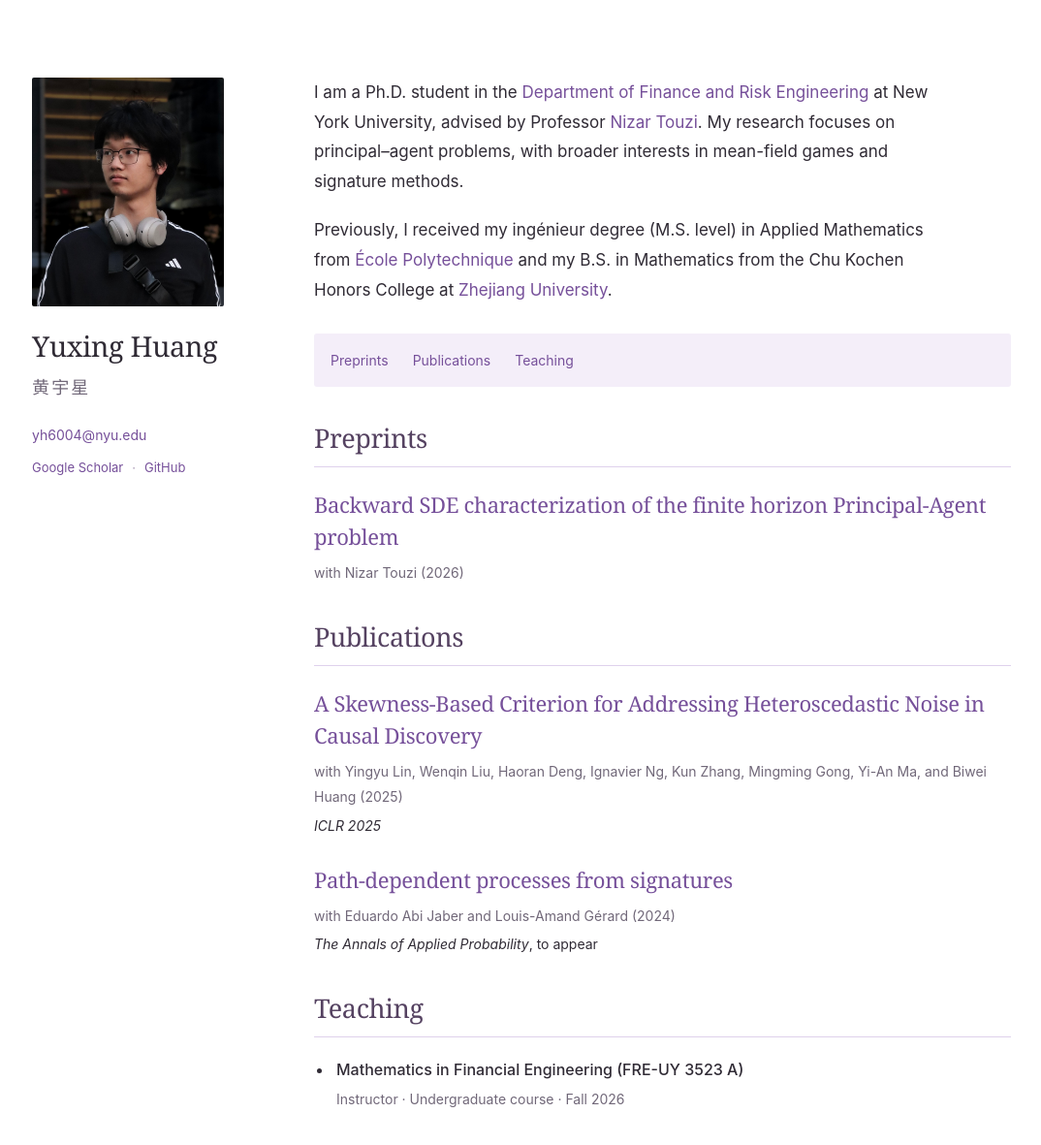
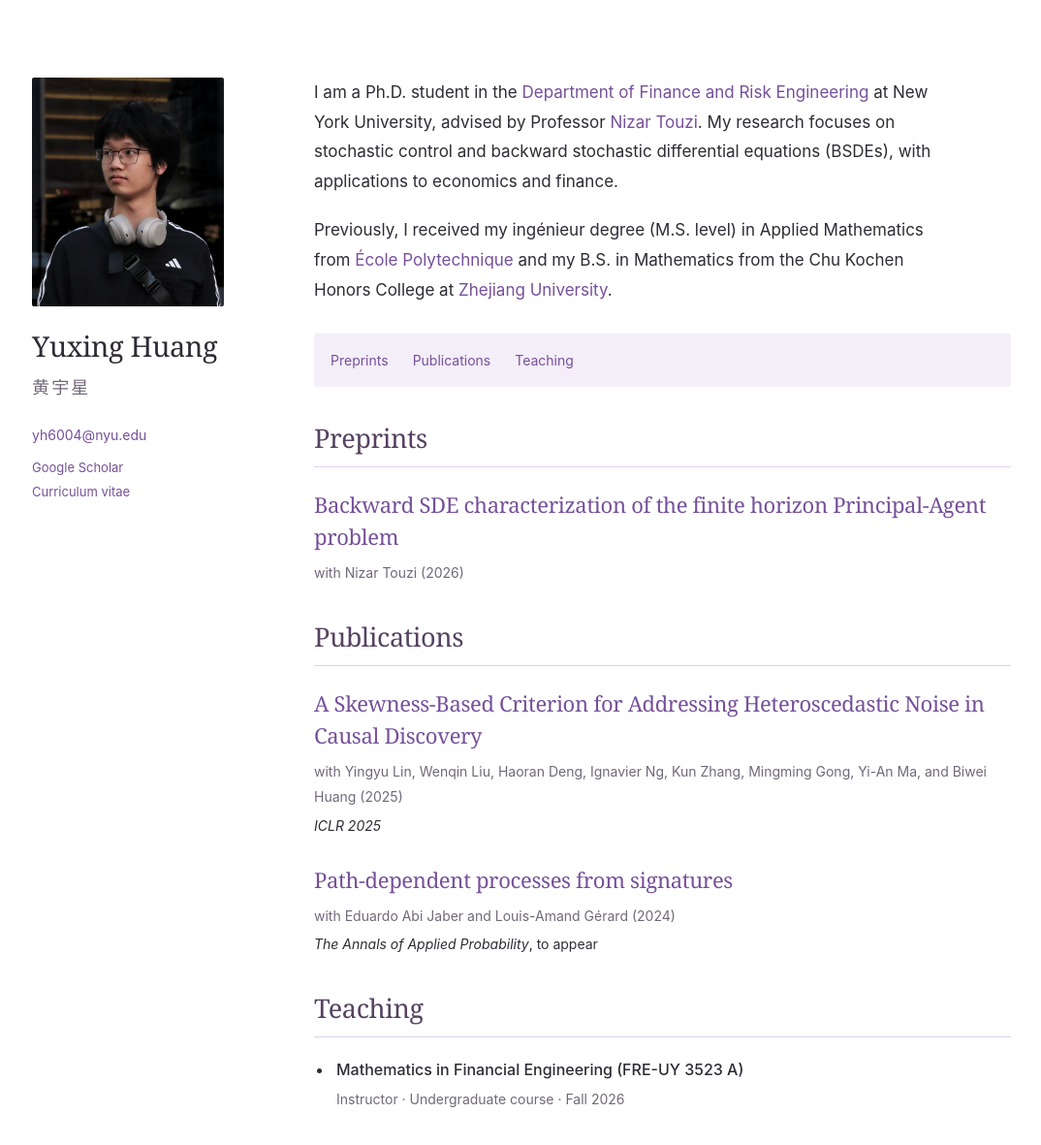
Before and after one commit to YuxingMath/yuxingmath.github.io, a Jekyll site: the page built from _pages/about.md, in a window 1280 px wide and 1235 px high. Shown: the top 1181 px of the window at 97% size, without its empty margins (102-1176 px from the left). Built offline with Jekyll 4.4.1, drawn with Linux system fonts in a browser that asks for light colours.

Commit message:
Update research introduction and add downloadable CV

```diff
--- a/_config.yml
+++ b/_config.yml
@@ -1,6 +1,6 @@
 title: Yuxing Huang
 name: Yuxing Huang
-description: "Yuxing Huang — Ph.D. student in mathematical finance at New York University. Research in principal–agent problems, mean-field games, and signature methods."
+description: "Yuxing Huang — Ph.D. student at New York University. Research in stochastic control and backward stochastic differential equations (BSDEs), with applications to economics and finance."
 url: https://yuxingmath.github.io
 baseurl: ""
 repository: YuxingMath/yuxingmath.github.io
@@ -15,7 +15,7 @@ author:
   avatar: /images/yuxing_3.jpg
   email: yh6004@nyu.edu
   googlescholar: https://scholar.google.com/citations?user=cfIO29cAAAAJ&hl=en
-  github: https://github.com/YuxingMath
+  cv: /assets/pdf/CV_yuxing.pdf
 
 markdown: kramdown
 highlighter: rouge
--- a/_layouts/academic.html
+++ b/_layouts/academic.html
@@ -27,8 +27,7 @@
           <a class="profile-email" href="mailto:{{ site.author.email }}">{{ site.author.email }}</a>
           <div class="profile-links">
             <a href="{{ site.author.googlescholar | escape }}">Google Scholar</a>
-            <span aria-hidden="true">·</span>
-            <a href="{{ site.author.github }}">GitHub</a>
+            <a href="{{ site.author.cv | relative_url }}" type="application/pdf">Curriculum vitae</a>
           </div>
         </div>
       </aside>
--- a/_pages/about.md
+++ b/_pages/about.md
@@ -2,12 +2,12 @@
 layout: home
 permalink: /
 title: "Yuxing Huang"
-description: "Yuxing Huang is a Ph.D. student in mathematical finance at New York University, working on principal–agent problems."
+description: "Yuxing Huang is a Ph.D. student at New York University, researching stochastic control and backward stochastic differential equations (BSDEs), with applications to economics and finance."
 redirect_from:
   - /about/
   - /about.html
 ---
 
-I am a Ph.D. student in the [Department of Finance and Risk Engineering](https://engineering.nyu.edu/academics/departments/finance-and-risk-engineering) at New York University, advised by Professor [Nizar Touzi](https://engineering.nyu.edu/faculty/nizar-touzi). My research focuses on principal–agent problems, with broader interests in mean-field games and signature methods.
+I am a Ph.D. student in the [Department of Finance and Risk Engineering](https://engineering.nyu.edu/academics/departments/finance-and-risk-engineering) at New York University, advised by Professor [Nizar Touzi](https://engineering.nyu.edu/faculty/nizar-touzi). My research focuses on stochastic control and backward stochastic differential equations (BSDEs), with applications to economics and finance.
 
 Previously, I received my ingénieur degree (M.S. level) in Applied Mathematics from [École Polytechnique](https://www.polytechnique.edu/) and my B.S. in Mathematics from the Chu Kochen Honors College at [Zhejiang University](https://www.zju.edu.cn/english/).
--- a/assets/css/academic.css
+++ b/assets/css/academic.css
@@ -22,8 +22,7 @@ h1, h2, h3 { margin: 0; font-family: var(--serif); font-weight: 400; line-height
 .profile-name { font-size: 29px; white-space: nowrap; line-height: 1.3; }
 .profile-chinese { font-size: 18px; font-family: var(--serif); letter-spacing: .12em; color: var(--muted); margin: 7px 0 18px; }
 .profile-email { display: inline-block; font-size: 14px; }
-.profile-links { display: flex; flex-wrap: wrap; gap: 9px; align-items: center; font-size: 13px; margin-top: 7px; }
-.profile-links > span { color: #aa9ab6; }
+.profile-links { display: flex; flex-direction: column; gap: 2px; align-items: flex-start; font-size: 13px; margin-top: 7px; }
 .main-content { min-width: 0; padding-top: 0; }
 .main-content:focus { outline: none; }
 .biography { max-width: 670px; }
@@ -59,7 +58,7 @@ h1, h2, h3 { margin: 0; font-family: var(--serif); font-weight: 400; line-height
   .profile-name { font-size: 27px; white-space: normal; }
   .profile-chinese { margin: 3px 0 10px; font-size: 16px; }
   .profile-email { font-size: 13px; }
-  .profile-links { font-size: 12px; gap: 8px; margin-top: 4px; }
+  .profile-links { font-size: 12px; gap: 2px; margin-top: 4px; }
   .section-nav { font-size: 13px; gap: 4px 20px; padding: 10px 13px; margin-block: 25px 28px; }
   .academic-section { margin-top: 28px; scroll-margin-top: 18px; }
   .academic-section h2 { font-size: 25px; }
```
Also changed, not shown: README.md (+3 -0 lines), _pages/cv.md (+1 -1 lines), 1 other file.
